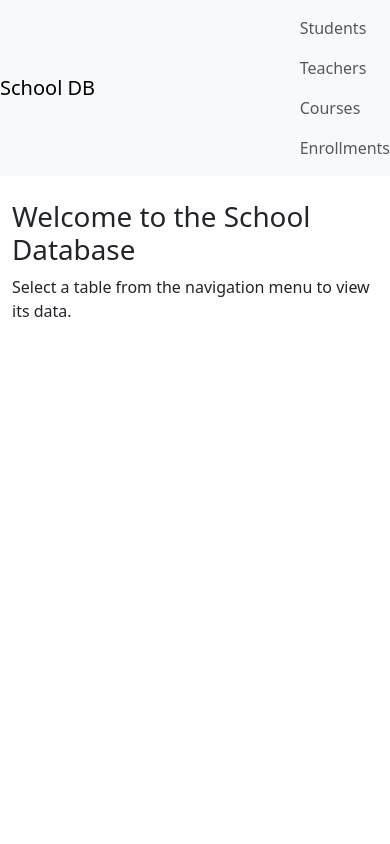
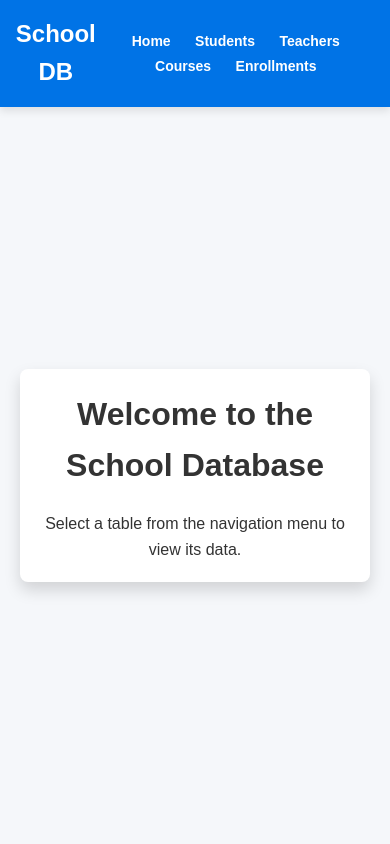
Before and after one commit to AdityaSareen06/database_project, a Flask app: page / in a window 390 px wide. Run offline with Flask 3, Linux system fonts and the light colour scheme.

Commit message:
Initial commit

```diff
--- a/app.py
+++ b/app.py
@@ -3,7 +3,7 @@ from flask_sqlalchemy import SQLAlchemy
 from datetime import datetime
 
 app = Flask(__name__)
-app.config['SQLALCHEMY_DATABASE_URI'] = 'mysql+mysqlconnector://root:1234@localhost/school_db'
+app.config['SQLALCHEMY_DATABASE_URI'] = 'mysql+mysqlconnector://root:Aditsar06@localhost/school_db'
 app.config['SQLALCHEMY_TRACK_MODIFICATIONS'] = False
 
 db = SQLAlchemy(app)
--- /dev/null
+++ b/static/css/customstyles.css
@@ -0,0 +1,94 @@
+/* Reset some default browser styles */
+* {
+    margin: 0;
+    padding: 0;
+    box-sizing: border-box;
+}
+
+/* Body Styling */
+body {
+    font-family: 'Arial', sans-serif;
+    background-color: #f5f7fa;
+    color: #333;
+    line-height: 1.6;
+    display: flex;
+    flex-direction: column;
+    min-height: 100vh;
+}
+
+/* Navbar Styling */
+.navbar {
+    background-color: #0073e6;
+    color: white;
+    padding: 15px;
+    text-align: center;
+    display: flex;
+    justify-content: space-between;
+    align-items: center;
+    box-shadow: 0 4px 8px rgba(0, 0, 0, 0.1);
+}
+
+.navbar-brand {
+    font-size: 24px;
+    font-weight: bold;
+}
+
+.navbar-links a {
+    color: white;
+    margin: 0 15px;
+    text-decoration: none;
+    font-weight: 600;
+    transition: color 0.3s ease;
+}
+
+.navbar-links a:hover {
+    color: #b3daff;
+}
+
+/* Centering content */
+.content-wrapper {
+    display: flex;
+    justify-content: center;
+    align-items: center;
+    flex: 1;
+    padding: 20px;
+}
+
+.content {
+    background-color: #fff;
+    padding: 30px;
+    border-radius: 8px;
+    box-shadow: 0 8px 16px rgba(0, 0, 0, 0.15);
+    max-width: 800px;
+    width: 100%;
+    text-align: center;
+}
+
+h1, h2 {
+    color: #333;
+    margin-bottom: 20px;
+    font-weight: bold;
+}
+
+a {
+    color: #0073e6;
+    text-decoration: none;
+    font-weight: 600;
+    transition: color 0.3s ease;
+}
+
+a:hover {
+    color: #005bb5;
+}
+
+/* Responsive Design */
+@media (max-width: 768px) {
+    .navbar-links a {
+        margin: 0 10px;
+        font-size: 14px;
+    }
+
+    .content {
+        padding: 20px;
+    }
+}
--- a/templates/add_course.html
+++ b/templates/add_course.html
@@ -4,7 +4,7 @@
     <meta charset="UTF-8">
     <meta name="viewport" content="width=device-width, initial-scale=1.0">
     <title>Add Course</title>
-    <link rel="stylesheet" href="{{ url_for('static', filename='css/formstyle.css') }}">
+    <link rel="stylesheet" href="{{ url_for('static', filename='css/styles.css') }}">
 </head>
 <body>
     <h2>Add New Course</h2>
--- a/templates/add_enrollment.html
+++ b/templates/add_enrollment.html
@@ -4,7 +4,7 @@
     <meta charset="UTF-8">
     <meta name="viewport" content="width=device-width, initial-scale=1.0">
     <title>Add Enrollment</title>
-    <link rel="stylesheet" href="{{ url_for('static', filename='css/formstyle.css') }}">
+    <link rel="stylesheet" href="{{ url_for('static', filename='css/styles.css') }}">
 </head>
 <body>
     <h2>Add New Enrollment</h2>
--- a/templates/add_teacher.html
+++ b/templates/add_teacher.html
@@ -4,7 +4,7 @@
     <meta charset="UTF-8">
     <meta name="viewport" content="width=device-width, initial-scale=1.0">
     <title>Add Teacher</title>
-    <link rel="stylesheet" href="{{ url_for('static', filename='css/formstyle.css') }}">
+    <link rel="stylesheet" href="{{ url_for('static', filename='css/styles.css') }}">
 
 </head>
 <body>
--- a/templates/base.html
+++ b/templates/base.html
@@ -4,20 +4,24 @@
     <meta charset="UTF-8">
     <meta name="viewport" content="width=device-width, initial-scale=1.0">
     <title>School Database</title>
-    <link href="https://cdn.jsdelivr.net/npm/bootstrap@5.3.0-alpha1/dist/css/bootstrap.min.css" rel="stylesheet">
+    <link rel="stylesheet" href="{{ url_for('static', filename='css/customstyles.css') }}">
+
 </head>
 <body>
-    <nav class="navbar navbar-expand-lg navbar-light bg-light">
-        <a class="navbar-brand" href="{{ url_for('index') }}">School DB</a>
-        <div class="navbar-nav">
-            <a class="nav-link" href="{{ url_for('students') }}">Students</a>
-            <a class="nav-link" href="{{ url_for('teachers') }}">Teachers</a>
-            <a class="nav-link" href="{{ url_for('courses') }}">Courses</a>
-            <a class="nav-link" href="{{ url_for('enrollments') }}">Enrollments</a>
+    <nav class="navbar">
+        <div class="navbar-brand">School DB</div>
+        <div class="navbar-links">
+            <a href="{{ url_for('index') }}">Home</a>
+            <a href="{{ url_for('students') }}">Students</a>
+            <a href="{{ url_for('teachers') }}">Teachers</a>
+            <a href="{{ url_for('courses') }}">Courses</a>
+            <a href="{{ url_for('enrollments') }}">Enrollments</a>
         </div>
     </nav>
-    <div class="container mt-4">
-        {% block content %}{% endblock %}
+    <div class="content-wrapper">
+        <div class="content">
+            {% block content %}{% endblock %}
+        </div>
     </div>
 </body>
 </html>
--- a/templates/edit_course.html
+++ b/templates/edit_course.html
@@ -1,5 +1,5 @@
 <head>
-    <link rel="stylesheet" href="{{ url_for('static', filename='css/formstyle.css') }}">
+    <link rel="stylesheet" href="{{ url_for('static', filename='css/styles.css') }}">
 </head>
 <h2>Edit Course</h2>
 <form method="POST">
--- a/templates/edit_enrollment.html
+++ b/templates/edit_enrollment.html
@@ -1,5 +1,5 @@
 <head>
-    <link rel="stylesheet" href="{{ url_for('static', filename='css/formstyle.css') }}">
+    <link rel="stylesheet" href="{{ url_for('static', filename='css/styles.css') }}">
 </head>
 <h2>Edit Enrollment</h2>
 <form method="POST">
--- a/templates/edit_student.html
+++ b/templates/edit_student.html
@@ -4,7 +4,7 @@
     <meta charset="UTF-8">
     <meta name="viewport" content="width=device-width, initial-scale=1.0">
     <title>Edit Student</title>
-    <link rel="stylesheet" href="{{ url_for('static', filename='css/formstyle.css') }}">
+    <link rel="stylesheet" href="{{ url_for('static', filename='css/styles.css') }}">
 </head>
 <body>
     <h2>Edit Student</h2>
--- a/templates/edit_teacher.html
+++ b/templates/edit_teacher.html
@@ -1,5 +1,5 @@
 <head>
-    <link rel="stylesheet" href="{{ url_for('static', filename='css/formstyle.css') }}">
+    <link rel="stylesheet" href="{{ url_for('static', filename='css/styles.css') }}">
 </head>
 <h2>Edit Teacher</h2>
 <form method="POST">
```
Also changed, not shown: static/css/formstyle.css (+35 -36 lines), static/css/styles.css (+40 -69 lines).
